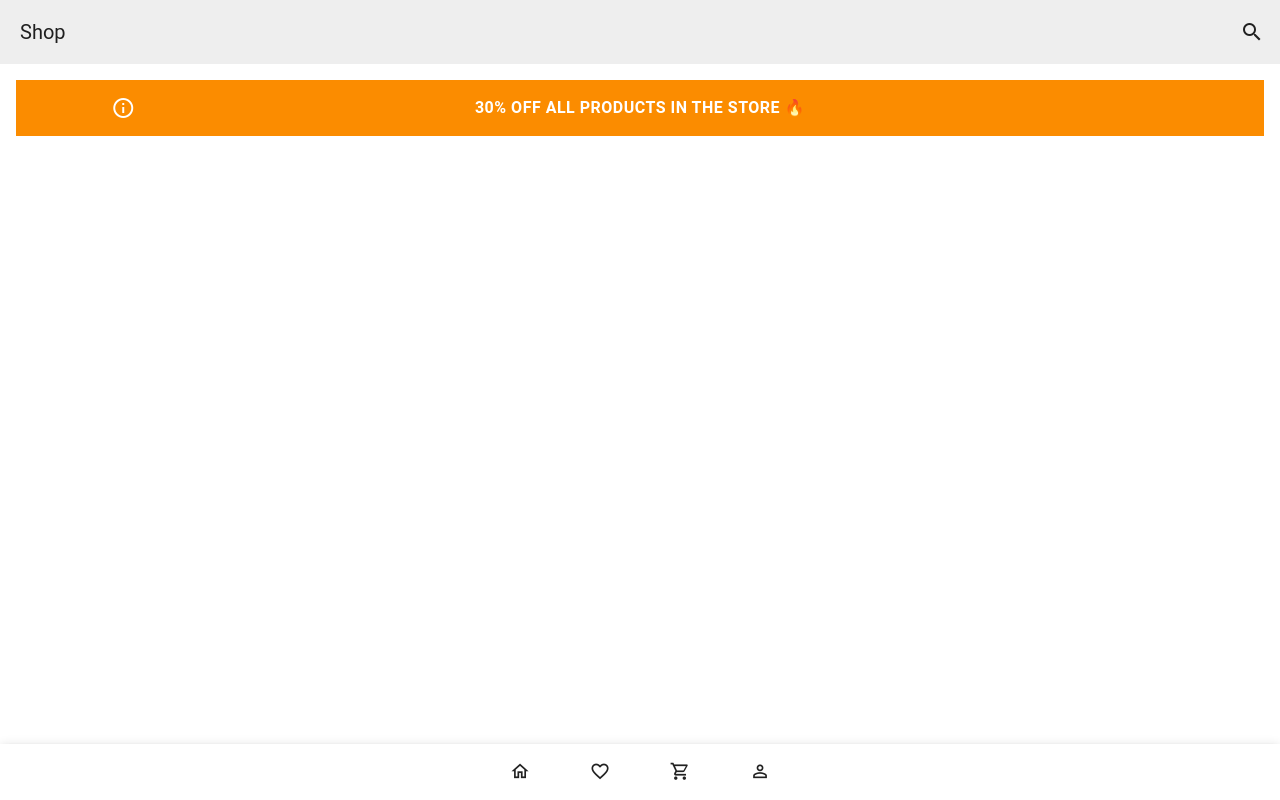
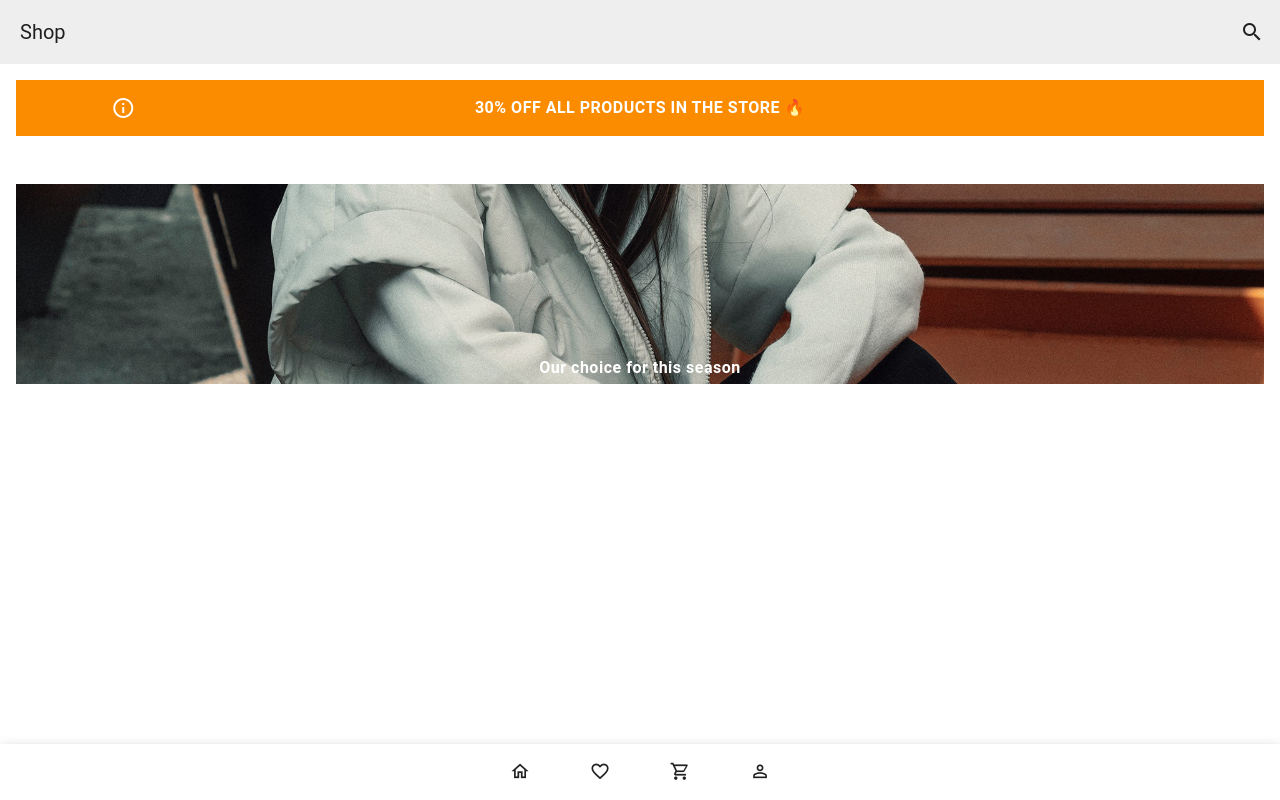
Before and after one commit to Mikolaj-Mroz/vue-shop-pwa, a Vue app: page / in a window 1280 px wide. Built offline with nearby package versions, Linux system fonts and the light colour scheme.

Commit message:
add image banner

```diff
--- /dev/null
+++ b/src/components/ImageBanner.vue
@@ -0,0 +1,43 @@
+<template>
+  <v-sheet
+    :color="color"
+  >
+    <v-img
+      :src="image"
+      cover
+      :height="200"
+      @click="$router.push('/featured')"
+    >
+      <div
+        class="text-center font-weight-bold text-body-1"
+        style="position: absolute; bottom: 4px; width: 100%"
+      >
+        {{ text }}
+      </div>
+    </v-img>
+  </v-sheet>
+</template>
+
+<script setup>
+
+// eslint-disable-next-line no-unused-vars
+const props = defineProps({
+  text: {
+    type: String,
+    default: ''
+  },
+  color: {
+    type: String,
+    default: 'primary'
+  },
+  image: {
+    type: String,
+    default: ''
+  },
+  button: {
+    type: Boolean,
+    default: false
+  }
+})
+
+</script>
--- a/src/views/HomeView.vue
+++ b/src/views/HomeView.vue
@@ -4,10 +4,17 @@
     icon="mdi-information-outline"
     backgroundColor="warning"
   />
+
+  <ImageBanner
+    text="Our choice for this season"
+    class="mt-12"
+    image="/homepage/banner-1-photo.jpg"
+  />
 </template>
 
 <script setup>
 import BannerComponent from '../components/BannerComponent.vue';
+import ImageBanner from '../components/ImageBanner.vue';
 
 
 </script>
```
Also changed, not shown: public/homepage/banner-1-photo.jpg (added).
